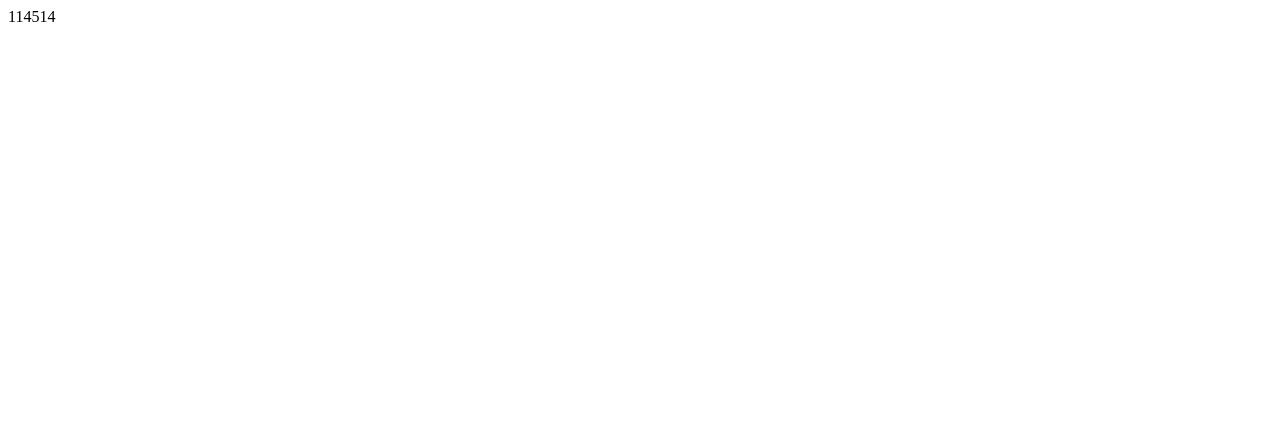
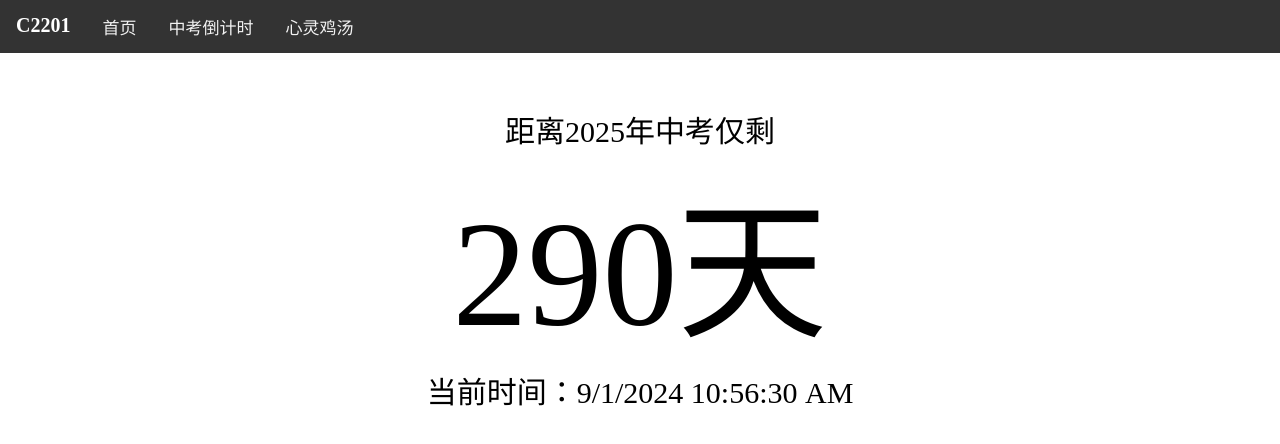
Before and after one commit to c2201/countdown, a plain HTML site: page index.html in a window 1280 px wide. Drawn offline with Linux system fonts and the light colour scheme.

Commit message:
Add files via upload

```diff
--- /dev/null
+++ b/css/styles.css
@@ -0,0 +1,51 @@
+body, html {
+    margin: 0;
+    padding: 0;
+    width: 100%;
+    height: 100%;
+}
+
+.navbar {
+    background-color: #333;
+    overflow: hidden;
+    top: 0;
+    width: 100%;
+}
+
+.brand {
+    float: left;
+    color: white;
+    padding: 14px 16px;
+    font-size: 20px;
+    font-weight: bold;
+    text-decoration: none;
+}
+
+.navbar a {
+    float: left;
+    display: block;
+    color: #f2f2f2;
+    text-align: center;
+    padding: 14px 16px;
+    text-decoration: none;
+    font-size: 17px;
+}
+
+.navbar a:hover {
+    background: #ddd;
+    color: black;
+}
+
+.small-title {
+    text-align: center;
+    color: black;
+    font-size: 30px;
+    font-family: STZhongsong;
+}
+
+.big-title {
+    text-align: center;
+    color: black;
+    font-size: 150px;
+    font-family: STKaiti;
+}
--- a/index.html
+++ b/index.html
@@ -1 +1,46 @@
-114514
+<!DOCTYPE html>
+<html>
+	<head>
+		<title>中考倒计时 - C2201|中考必胜</title>
+		<meta charset="utf-8">
+		<link rel="stylesheet" href="css/styles.css">
+	</head>
+	<body>
+		<header>
+	        <nav class="navbar">
+	        	<div class="brand">C2201</div>
+	            <a href="https://c2201.github.io/">首页</a>
+	            <a href="https://c2201.github.io/countdown/">中考倒计时</a>
+	            <a href="https://c2201.github.io/chicken-soup/">心灵鸡汤</a>
+	        </nav>
+    	</header>
+    	<br>
+    	<br>
+    	<br>
+		<div class="small-title">距离2025年中考仅剩</div>
+    	<div id="daysUntil" class="big-title"></div>
+    	<div id="currentDateTime" class="small-title"></div>
+
+	    <script>
+	        function calculateDaysUntil(targetDate) {
+	            const currentDate = new Date();
+	            const target = new Date(targetDate);
+	            const timeDifference = target - currentDate;
+	            const days = Math.ceil(timeDifference / (1000 * 3600 * 24));
+	            return days;
+	        }
+	        const targetDate = new Date(2025, 5, 18);
+	        const daysUntil = calculateDaysUntil(targetDate);
+	        document.getElementById("daysUntil").innerHTML = `${daysUntil}天`;
+	        function displayCurrentDateTime() {
+            const now = new Date();
+            const dateStr = now.toLocaleDateString();
+            const timeStr = now.toLocaleTimeString();
+            const dateTimeStr = `当前时间：${dateStr} ${timeStr}`;
+            document.getElementById("currentDateTime").innerHTML = dateTimeStr;
+        }
+        displayCurrentDateTime();
+        setInterval(displayCurrentDateTime, 1000);
+	    </script>
+	</body>
+</html>
```
